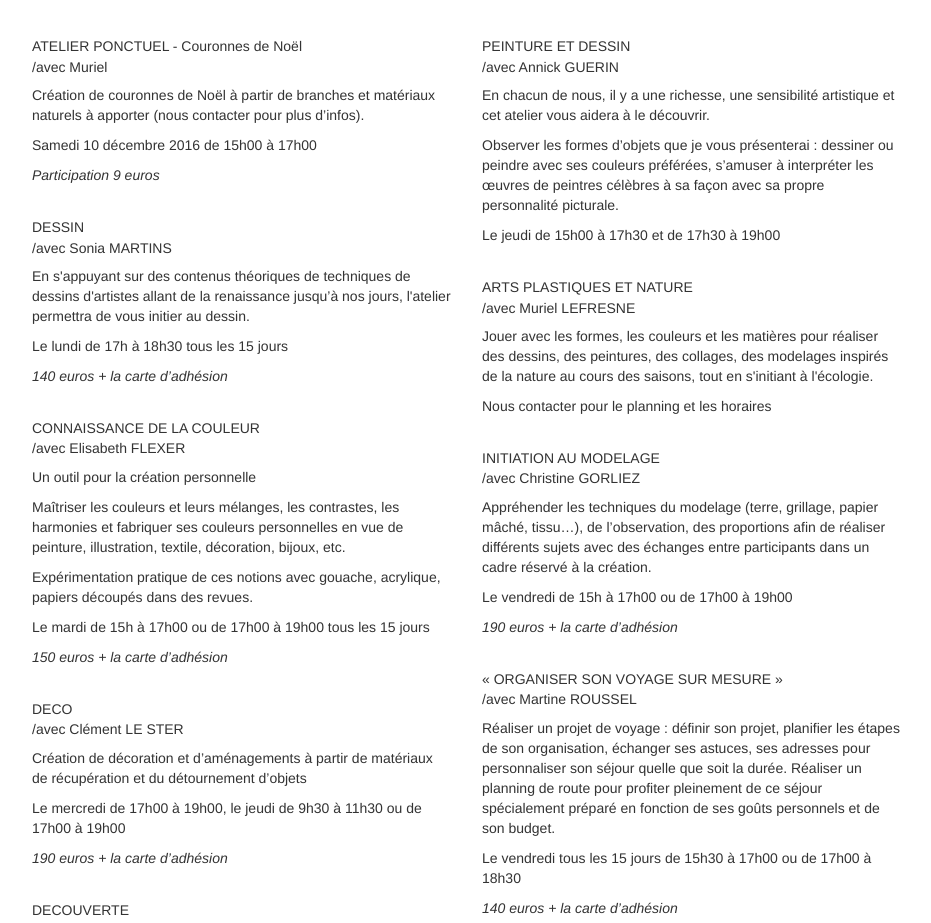
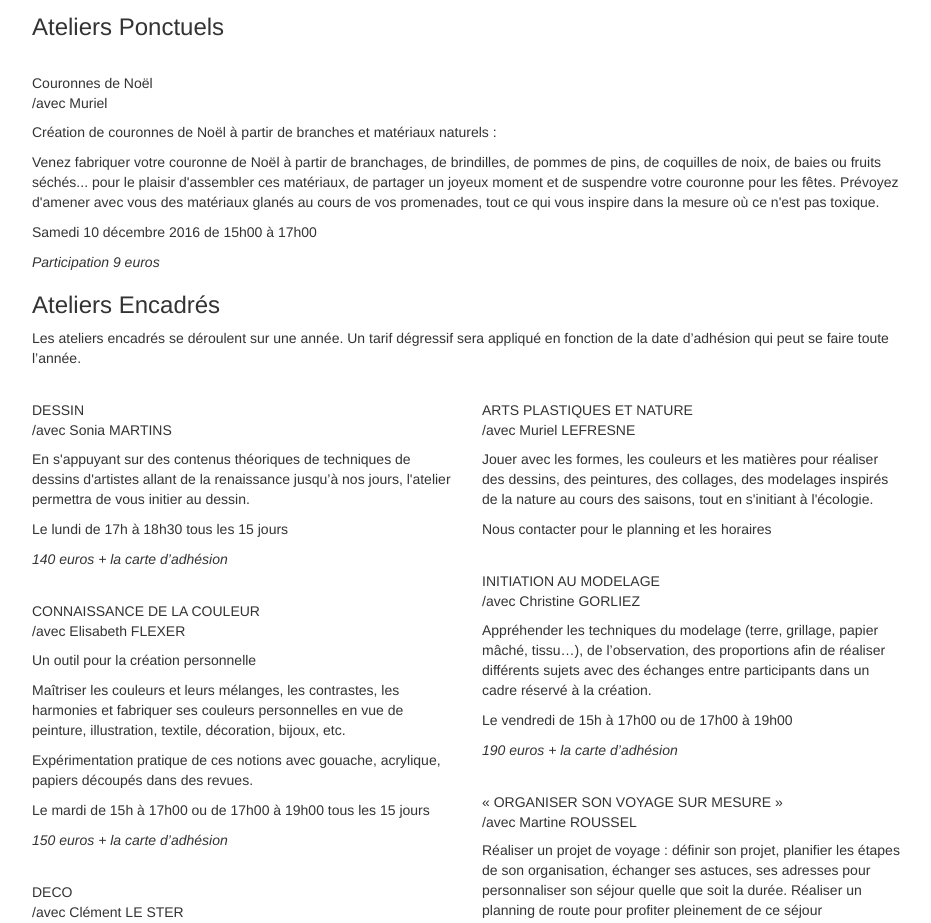
Before and after one commit to leolester/cote-creatif.fr, a plain HTML site: page index.html in a window 1280 px wide. Shown: the part 1320-2243 px from the top of the page, without its empty margins (173-1104 px from the left). Drawn offline with Linux system fonts and the light colour scheme.

Commit message:
Add ateliers ponctuels.

```diff
--- a/index.html
+++ b/index.html
@@ -31,15 +31,19 @@
 
             <section class="body">
                 <h2 class="page-header">Ateliers</h2>
+                <h3>Ateliers Ponctuels</h3>
+                <div class="atelier">
+                    <h5 class="atelier-header">Couronnes de Noël</h5>
+                    <h5 class="atelier-leader">/avec Muriel</h5>
+                    <p class="atelier-description">Création de couronnes de Noël à partir de branches et matériaux naturels :</p>
+                    <p class="atelier-description">Venez fabriquer votre couronne de Noël à partir de branchages, de brindilles, de pommes de pins, de coquilles de noix, de baies ou fruits séchés... pour le plaisir d'assembler ces matériaux, de partager un joyeux moment et de suspendre votre couronne pour les fêtes. Prévoyez d'amener avec vous des matériaux glanés au cours de vos promenades, tout ce qui vous inspire dans la mesure où ce n'est pas toxique.</p>
+                    <p class="atelier-time">Samedi 10 décembre 2016 de 15h00 à 17h00</p>
+                    <p class="atelier-cost">Participation 9 euros</p>
+                </div>
+                <h3>Ateliers Encadrés</h3>
+                <p>Les ateliers encadrés se déroulent sur une année. Un tarif dégressif sera appliqué en fonction de la date d’adhésion qui peut se faire toute l’année.</p>
                 <div class="row">
                     <div class="col-md-6">
-                        <div class="atelier">
-                            <h5 class="atelier-header">ATELIER PONCTUEL - Couronnes de Noël</h5>
-                            <h5 class="atelier-leader">/avec Muriel</h5>
-                            <p class="atelier-description">Création de couronnes de Noël à partir de branches et matériaux naturels à apporter (nous contacter pour plus d’infos).</p>
-                            <p class="atelier-time">Samedi 10 décembre 2016 de 15h00 à 17h00</p>
-                            <p class="atelier-cost">Participation 9 euros</p>
-                        </div>
                         <div class="atelier">
                             <h5 class="atelier-header">DESSIN</h5>
                             <h5 class="atelier-leader">/avec Sonia MARTINS</h5>
@@ -81,9 +85,6 @@
                             <p class="atelier-time">Le mercredi de 18h00 à 19h30</p>
                             <p class="atelier-cost">170 euros + la carte d’adhésion</p>
                         </div>
-                    </div>
-
-                    <div class="col-md-6">
                         <div class="atelier">
                             <h5 class="atelier-header">PEINTURE ET DESSIN</h5>
                             <h5 class="atelier-leader">/avec Annick GUERIN</h5>
@@ -91,6 +92,9 @@
                             <p class="atelier-description">Observer les formes d’objets que je vous présenterai : dessiner ou peindre avec ses couleurs préférées, s’amuser à interpréter les œuvres de peintres célèbres à sa façon avec sa propre personnalité picturale.</p>
                             <p class="atelier-time">Le jeudi de 15h00 à 17h30 et de 17h30 à 19h00</p>
                         </div>
+                    </div>
+
+                    <div class="col-md-6">
                         <div class="atelier">
                             <h5 class="atelier-header">ARTS PLASTIQUES ET NATURE</h5>
                             <h5 class="atelier-leader">/avec Muriel LEFRESNE</h5>
```
